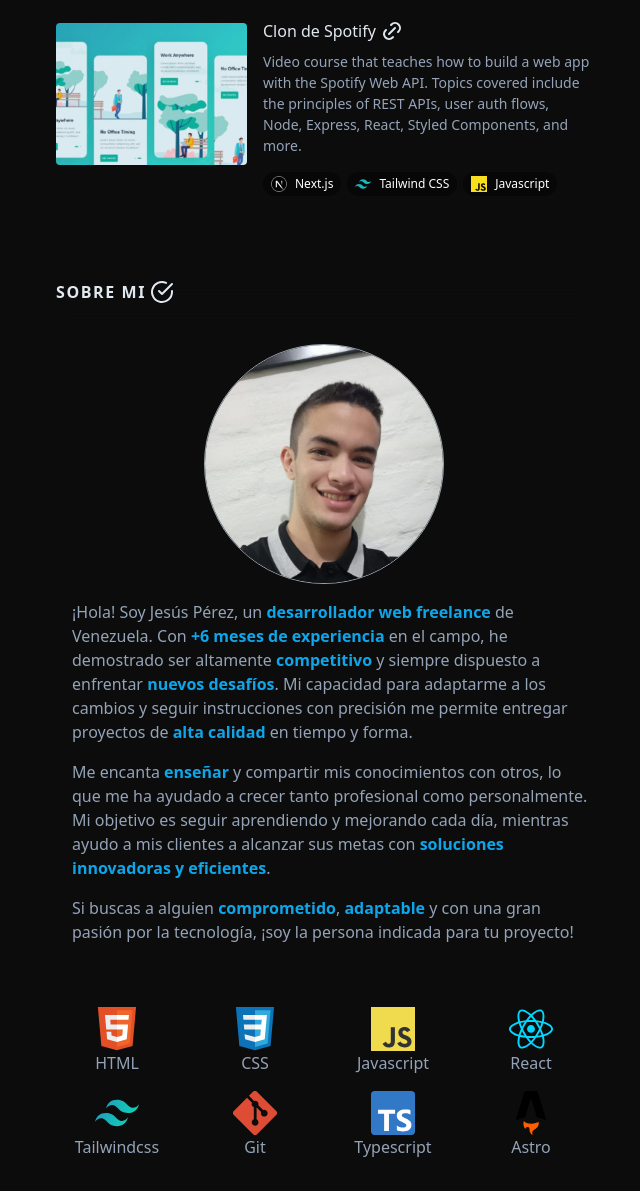
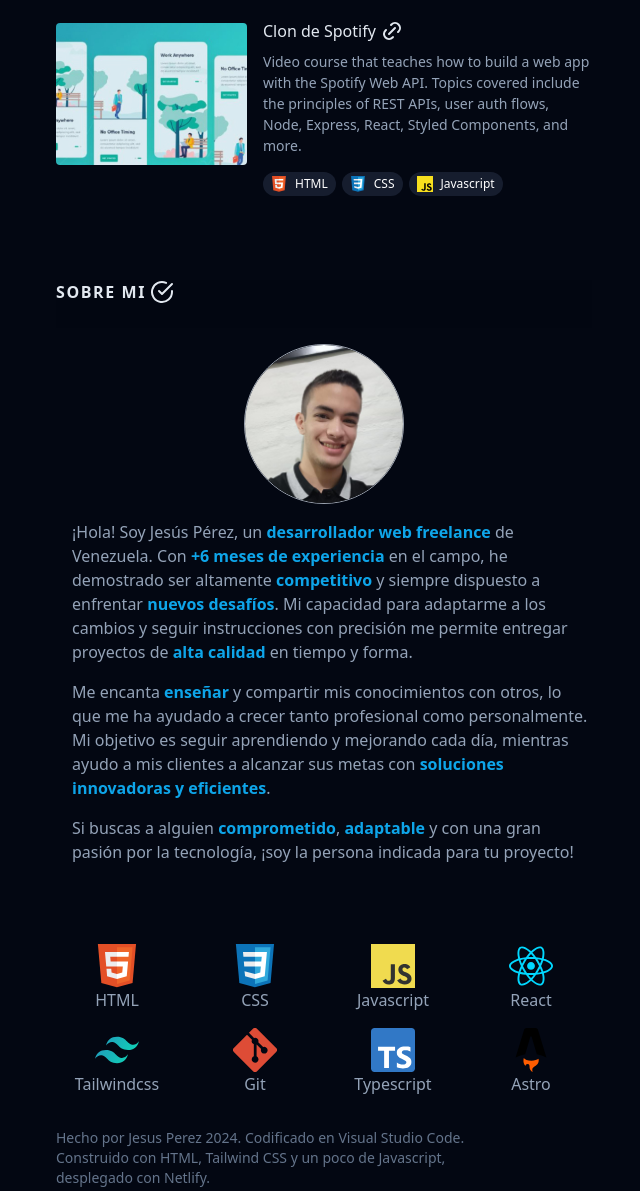
Before and after one commit to japa1509/portafolioJesus, a website built with Vite: page index.html in a window 1280 px wide. Shown: the part 1416-2607 px from the top of the page, without its empty margins (592-1232 px from the left). Built offline with nearby package versions, Linux system fonts and the light colour scheme; what tailwindcss-animated would draw is missing.

Commit message:
ajustando el diseño y eliminado codigo basura

```diff
--- a/index.html
+++ b/index.html
@@ -10,7 +10,7 @@
 </head>
 
 <body
-  class="bg-[#0C0C0C] scroll-smooth text-slate-400 mx-auto min-h-screen max-w-screen-xl px-6 py-12 font-sans md:px-12 md:py-20 lg:px-24 lg:py-0  ">
+  class="bg-gray-950 scroll-smooth text-slate-400 mx-auto min-h-screen max-w-screen-xl px-6 py-12 font-sans md:px-12 md:py-20 lg:px-24 lg:py-0  ">
   <div class="lg:flex lg:justify-between lg:gap-4">
     <!--Header-->
     <header class="lg:sticky lg:top-0 lg:flex lg:max-h-screen lg:w-1/2 lg:flex-col lg:justify-between lg:py-20">
@@ -60,7 +60,7 @@
           </li>
         </ul>
       </nav>
-      <!--Redes-Github, Linkedin, codepen, Mail-->
+      <!--Redes-Github, Linkedin, Mail-->
       <ul class="ml-1 mt-10 flex flex-wrap items-center gap-4">
         <li><a href="https://github.com/japa1509" target="_blank"
             class=" text-slate-400 hover:text-white  hover:border-sky-500   flex justify-center items-center gap-x-1 py-1  md:py-2 text-base md:px-4 hover:scale-105  transition-transform">
@@ -104,7 +104,7 @@
 
       <section id="experiencia" class="mb-16 scroll-mt-16 md:mb-24  lg:scroll-mt-24">
         <div
-        class="sticky top-0 z-20 -mx-6 mb-4 w-screen bg-[#0C0C0C]/75 px-6 pt-6 backdrop-blur md:-mx-12 md:px-12  lg:relative lg:top-auto lg:mx-auto lg:w-full lg:px-0 lg:py-0 lg:opacity-100 ">
+        class="sticky top-0 z-20 -mx-6 mb-4 w-screen bg-gray-950/75 px-6 pt-6 backdrop-blur md:-mx-12 md:px-12  lg:relative lg:top-auto lg:mx-auto lg:w-full lg:px-0 lg:py-0 lg:opacity-100 ">
         <h2 class="text-base font-bold uppercase text-slate-200 tracking-widest pb-6 gap-1 flex items-center">Experiencia <svg class="size-6" width="24" height="24" viewBox="0 0 24 24" stroke-width="2" stroke="currentColor" fill="none" stroke-linecap="round" stroke-linejoin="round"><path stroke="none" d="M0 0h24v24H0z" fill="none"></path><path d="M3 7m0 2a2 2 0 0 1 2 -2h14a2 2 0 0 1 2 2v9a2 2 0 0 1 -2 2h-14a2 2 0 0 1 -2 -2z"></path><path d="M8 7v-2a2 2 0 0 1 2 -2h4a2 2 0 0 1 2 2v2"></path><path d="M12 12l0 .01"></path><path d="M3 13a20 20 0 0 0 18 0"></path></svg></h2>
       </div>
         <ol class="relative border-s border-slate-200 ">
@@ -146,7 +146,7 @@
 
       <section id="proyectos"  class="mb-16 scroll-mt-16 md:mb-16  lg:scroll-mt-24">
         <div
-        class="sticky top-0 z-20 -mx-6 mb-4 w-screen bg-[#0C0C0C]/75 px-6 pt-6 backdrop-blur md:-mx-12 md:px-12  lg:relative lg:top-auto lg:mx-auto lg:w-full lg:px-0 lg:py-0 lg:opacity-100 ">
+        class="sticky top-0 z-20 -mx-6 mb-4 w-screen bg-gray-950/75 px-6 pt-6 backdrop-blur md:-mx-12 md:px-12  lg:relative lg:top-auto lg:mx-auto lg:w-full lg:px-0 lg:py-0 lg:opacity-100 ">
         <h2 class="text-base font-bold uppercase text-slate-200 tracking-widest pb-6 gap-1 flex items-center">Proyectos<svg class="size-6" xmlns="http://www.w3.org/2000/svg" width="24" height="24" viewBox="0 0 24 24" stroke-width="2" stroke="currentColor" fill="none" stroke-linecap="round" stroke-linejoin="round"><path stroke="none" d="M0 0h24v24H0z" fill="none"></path><path d="M7 8l-4 4l4 4"></path><path d="M17 8l4 4l-4 4"></path><path d="M14 4l-4 16"></path></svg></h2>
         </div>
         <div>
@@ -157,7 +157,7 @@
                 class="group  relative grid gap-4 pb-1 transition-all sm:grid-cols-8 sm:gap-8 md:gap-4 lg:hover:!opacity-100 lg:group-hover/list:opacity-50">
                 <!--Bg hover card del proyecto-->
                 <div
-                  class=" absolute -inset-x-4 -inset-y-4 z-0 hidden rounded-md transition motion-reduce:transition-none lg:-inset-x-6 lg:block lg:group-hover:bg-[#121315]/50 lg:group-hover:shadow-[inset_0_1px_0_0_rgba(148,163,184,0.1)] lg:group-hover:drop-shadow-lg">
+                  class=" absolute -inset-x-4 -inset-y-4 z-0 hidden rounded-md transition motion-reduce:transition-none lg:-inset-x-6 lg:block lg:group-hover:bg-[#1C2436]/50 lg:group-hover:shadow-[inset_0_1px_0_0_rgba(148,163,184,0.1)] lg:group-hover:drop-shadow-lg">
                 </div>
                 <!--Card del proyecto-->
                 <div class="z-10 sm:order-2 sm:col-span-6 lg:col-span-6 xl:col-span-5">
@@ -175,7 +175,7 @@
                   <!--Tecgnologias de los proyectos-->
                   <ul class="mt-2 flex flex-wrap">
                     <li class="mr-1.5 mt-2">
-                      <span class="flex gap-x-2 rounded-full text-xs bg-[#0404048b] text-white py-1 px-2 ">
+                      <span class="flex gap-x-2 rounded-full text-xs bg-[#1C2436]/80 text-white py-1 px-2 ">
                         <svg width="180" height="180" viewBox="0 0 180 180" fill="none"
                           xmlns="http://www.w3.org/2000/svg" class="size-4">
                           <mask id="mask0_408_139" style="mask-type:alpha" maskUnits="userSpaceOnUse" x="0" y="0"
@@ -205,7 +205,7 @@
                         Next.js</span>
                     </li>
                     <li class="mr-1.5 mt-2">
-                      <span class="flex gap-x-2 rounded-full text-xs bg-[#0404048b] text-white py-1 px-2 ">
+                      <span class="flex gap-x-2 rounded-full text-xs bg-[#1C2436]/80 text-white py-1 px-2 ">
                         <svg class="size-4" viewBox="0 0 256 154" width="44" height="44"
                           xmlns="http://www.w3.org/2000/svg" preserveAspectRatio="xMidYMid">
                           <defs>
@@ -220,7 +220,7 @@
                         </svg>Tailwind CSS</span>
                     </li>
                     <li class="mr-1.5 mt-2">
-                      <span class="flex gap-x-2 rounded-full text-xs bg-[#0404048b] text-white py-1 px-2 ">
+                      <span class="flex gap-x-2 rounded-full text-xs bg-[#1C2436]/80 text-white py-1 px-2 ">
                         <svg xmlns="http://www.w3.org/2000/svg" xmlns:xlink="http://www.w3.org/1999/xlink"
                           aria-hidden="true" role="img" class="size-4 iconify iconify--logos" width="32" height="32"
                           preserveAspectRatio="xMidYMid meet" viewBox="0 0 256 256">
@@ -242,7 +242,7 @@
                 class="group  relative grid gap-4 pb-1 transition-all sm:grid-cols-8 sm:gap-8 md:gap-4 lg:hover:!opacity-100 lg:group-hover/list:opacity-50">
                 <!--Bg hover de los de las card del proyecto-->
                 <div
-                  class=" absolute -inset-x-4 -inset-y-4 z-0 hidden rounded-md transition motion-reduce:transition-none lg:-inset-x-6 lg:block lg:group-hover:bg-[#121315]/50 lg:group-hover:shadow-[inset_0_1px_0_0_rgba(148,163,184,0.1)] lg:group-hover:drop-shadow-lg">
+                  class=" absolute -inset-x-4 -inset-y-4 z-0 hidden rounded-md transition motion-reduce:transition-none lg:-inset-x-6 lg:block lg:group-hover:bg-[#1C2436]/50 lg:group-hover:shadow-[inset_0_1px_0_0_rgba(148,163,184,0.1)] lg:group-hover:drop-shadow-lg">
                 </div>
                 <!--Card del proyecto-->
                 <div class="z-10 sm:order-2 sm:col-span-6 lg:col-span-6 xl:col-span-5">
@@ -259,7 +259,7 @@
                   <!--Tecgnologias de los proyectos-->
                   <ul class="mt-2 flex flex-wrap">
                     <li class="mr-1.5 mt-2">
-                      <span class="flex gap-x-2 rounded-full text-xs bg-[#0404048b] text-white py-1 px-2 ">
+                      <span class="flex gap-x-2 rounded-full text-xs bg-[#1C2436] text-white py-1 px-2 ">
                         <svg width="180" height="180" viewBox="0 0 180 180" fill="none"
                           xmlns="http://www.w3.org/2000/svg" class="size-4">
                           <mask id="mask0_408_139" style="mask-type:alpha" maskUnits="userSpaceOnUse" x="0" y="0"
@@ -289,7 +289,7 @@
                         Next.js</span>
                     </li>
                     <li class="mr-1.5 mt-2">
-                      <span class="flex gap-x-2 rounded-full text-xs bg-[#0404048b] text-white py-1 px-2 ">
+                      <span class="flex gap-x-2 rounded-full text-xs bg-[#1C2436] text-white py-1 px-2 ">
                         <svg class="size-4" viewBox="0 0 256 154" width="44" height="44"
                           xmlns="http://www.w3.org/2000/svg" preserveAspectRatio="xMidYMid">
                           <defs>
@@ -304,7 +304,7 @@
                         </svg>Tailwind CSS</span>
                     </li>
                     <li class="mr-1.5 mt-2">
-                      <span class="flex gap-x-2 rounded-full text-xs bg-[#0404048b] text-white py-1 px-2 ">
+                      <span class="flex gap-x-2 rounded-full text-xs bg-[#1C2436]/80 text-white py-1 px-2 ">
                         <svg xmlns="http://www.w3.org/2000/svg" xmlns:xlink="http://www.w3.org/1999/xlink"
                           aria-hidden="true" role="img" class="size-4 iconify iconify--logos" width="32" height="32"
                           preserveAspectRatio="xMidYMid meet" viewBox="0 0 256 256">
@@ -326,7 +326,7 @@
                 class="group relative grid gap-4 pb-1 transition-all sm:grid-cols-8 sm:gap-8 md:gap-4 lg:hover:!opacity-100 lg:group-hover/list:opacity-50">
                 <!--Bg hover card del proyecto-->
                 <div
-                  class="absolute -inset-x-4 -inset-y-4 z-0 hidden rounded-md transition motion-reduce:transition-none lg:-inset-x-6 lg:block lg:group-hover:bg-[#121315]/50 lg:group-hover:shadow-[inset_0_1px_0_0_rgba(148,163,184,0.1)] lg:group-hover:drop-shadow-lg">
+                  class="absolute -inset-x-4 -inset-y-4 z-0 hidden rounded-md transition motion-reduce:transition-none lg:-inset-x-6 lg:block lg:group-hover:bg-[#1C2436]/50 lg:group-hover:shadow-[inset_0_1px_0_0_rgba(148,163,184,0.1)] lg:group-hover:drop-shadow-lg">
                 </div>
                 <!--Card del proyectos-->
                 <div class="z-10 sm:order-2 sm:col-span-6 lg:col-span-6 xl:col-span-5">
@@ -343,7 +343,7 @@
                   <!--Tecgnologias de los proyectos-->
                   <ul class="mt-2 flex flex-wrap">
                     <li class="mr-1.5 mt-2">
-                      <span class="flex gap-x-2 rounded-full text-xs bg-[#0404048b] text-white py-1 px-2 ">
+                      <span class="flex gap-x-2 rounded-full text-xs bg-[#1C2436]/80 text-white py-1 px-2 ">
                         <svg width="180" height="180" viewBox="0 0 180 180" fill="none"
                           xmlns="http://www.w3.org/2000/svg" class="size-4">
                           <mask id="mask0_408_139" style="mask-type:alpha" maskUnits="userSpaceOnUse" x="0" y="0"
@@ -373,7 +373,7 @@
                         Next.js</span>
                     </li>
                     <li class="mr-1.5 mt-2">
-                      <span class="flex gap-x-2 rounded-full text-xs bg-[#0404048b] text-white py-1 px-2 ">
+                      <span class="flex gap-x-2 rounded-full text-xs bg-[#1C2436]/80 text-white py-1 px-2 ">
                         <svg class="size-4" viewBox="0 0 256 154" width="44" height="44"
                           xmlns="http://www.w3.org/2000/svg" preserveAspectRatio="xMidYMid">
                           <defs>
@@ -388,7 +388,7 @@
                         </svg>Tailwind CSS</span>
                     </li>
                     <li class="mr-1.5 mt-2">
-                      <span class="flex gap-x-2 rounded-full text-xs bg-[#0404048b] text-white py-1 px-2 ">
+                      <span class="flex gap-x-2 rounded-full text-xs bg-[#1C2436]/80 text-white py-1 px-2 ">
                         <svg xmlns="http://www.w3.org/2000/svg" xmlns:xlink="http://www.w3.org/1999/xlink"
                           aria-hidden="true" role="img" class="size-4 iconify iconify--logos" width="32" height="32"
                           preserveAspectRatio="xMidYMid meet" viewBox="0 0 256 256">
@@ -410,7 +410,7 @@
                 class="group relative grid gap-4 pb-1 transition-all sm:grid-cols-8 sm:gap-8 md:gap-4 lg:hover:!opacity-100 lg:group-hover/list:opacity-50">
                 <!--Bg hover card del proyecto-->
                 <div
-                  class="absolute -inset-x-4 -inset-y-4 z-0 hidden rounded-md transition motion-reduce:transition-none lg:-inset-x-6 lg:block lg:group-hover:bg-[#121315]/50 lg:group-hover:shadow-[inset_0_1px_0_0_rgba(148,163,184,0.1)] lg:group-hover:drop-shadow-lg">
+                  class="absolute -inset-x-4 -inset-y-4 z-0 hidden rounded-md transition motion-reduce:transition-none lg:-inset-x-6 lg:block lg:group-hover:bg-[#1C2436]/50 lg:group-hover:shadow-[inset_0_1px_0_0_rgba(148,163,184,0.1)] lg:group-hover:drop-shadow-lg">
                 </div>
                 <!--Card del proyecto-->
                 <div class="z-10 sm:order-2 sm:col-span-6 lg:col-span-6 xl:col-span-5">
@@ -427,52 +427,26 @@
                   <!--Tecgnologias de los proyectos-->
                   <ul class="mt-2 flex flex-wrap">
                     <li class="mr-1.5 mt-2">
-                      <span class="flex gap-x-2 rounded-full text-xs bg-[#0404048b] text-white py-1 px-2 ">
-                        <svg width="180" height="180" viewBox="0 0 180 180" fill="none"
-                          xmlns="http://www.w3.org/2000/svg" class="size-4">
-                          <mask id="mask0_408_139" style="mask-type:alpha" maskUnits="userSpaceOnUse" x="0" y="0"
-                            width="180" height="180">
-                            <circle cx="90" cy="90" r="90" fill="black" />
-                          </mask>
-                          <g mask="url(#mask0_408_139)">
-                            <circle cx="90" cy="90" r="87" fill="black" stroke="white" stroke-width="6" />
-                            <path
-                              d="M149.508 157.52L69.142 54H54V125.97H66.1136V69.3836L139.999 164.845C143.333 162.614 146.509 160.165 149.508 157.52Z"
-                              fill="url(#paint0_linear_408_139)" />
-                            <rect x="115" y="54" width="12" height="72" fill="url(#paint1_linear_408_139)" />
-                          </g>
-                          <defs>
-                            <linearGradient id="paint0_linear_408_139" x1="109" y1="116.5" x2="144.5" y2="160.5"
-                              gradientUnits="userSpaceOnUse">
-                              <stop stop-color="white" />
-                              <stop offset="1" stop-color="white" stop-opacity="0" />
-                            </linearGradient>
-                            <linearGradient id="paint1_linear_408_139" x1="121" y1="54" x2="120.799" y2="106.875"
-                              gradientUnits="userSpaceOnUse">
-                              <stop stop-color="white" />
-                              <stop offset="1" stop-color="white" stop-opacity="0" />
-                            </linearGradient>
-                          </defs>
+                      <span class="flex gap-x-2 rounded-full text-xs bg-[#1C2436]/80 text-white py-1 px-2 ">
+                        <svg class="size-4" viewBox="0 0 452 520" width="44" height="44">
+                          <path fill="#e34f26" d="M41 460L0 0h451l-41 460-185 52" />
+                          <path fill="#ef652a" d="M226 472l149-41 35-394H226" />
+                          <path fill="#ecedee" d="M226 208h-75l-5-58h80V94H84l15 171h127zm0 147l-64-17-4-45h-56l7 89 117 32z"/>
+                          <path fill="#fff" d="M226 265h69l-7 73-62 17v59l115-32 16-174H226zm0-171v56h136l5-56z"/>
                         </svg>
-                        Next.js</span>
+                        HTML</span>
                     </li>
                     <li class="mr-1.5 mt-2">
-                      <span class="flex gap-x-2 rounded-full text-xs bg-[#0404048b] text-white py-1 px-2 ">
-                        <svg class="size-4" viewBox="0 0 256 154" width="44" height="44"
-                          xmlns="http://www.w3.org/2000/svg" preserveAspectRatio="xMidYMid">
-                          <defs>
-                            <linearGradient x1="-2.778%" y1="32%" x2="100%" y2="67.556%" id="gradient">
-                              <stop stop-color="#2298BD" offset="0%"></stop>
-                              <stop stop-color="#0ED7B5" offset="100%"></stop>
-                            </linearGradient>
-                          </defs>
-                          <path
-                            d="M128 0C93.867 0 72.533 17.067 64 51.2 76.8 34.133 91.733 27.733 108.8 32c9.737 2.434 16.697 9.499 24.401 17.318C145.751 62.057 160.275 76.8 192 76.8c34.133 0 55.467-17.067 64-51.2-12.8 17.067-27.733 23.467-44.8 19.2-9.737-2.434-16.697-9.499-24.401-17.318C174.249 14.743 159.725 0 128 0ZM64 76.8C29.867 76.8 8.533 93.867 0 128c12.8-17.067 27.733-23.467 44.8-19.2 9.737 2.434 16.697 9.499 24.401 17.318C81.751 138.857 96.275 153.6 128 153.6c34.133 0 55.467-17.067 64-51.2-12.8 17.067-27.733 23.467-44.8 19.2-9.737-2.434-16.697-9.499-24.401-17.318C110.249 91.543 95.725 76.8 64 76.8Z"
-                            fill="url(#gradient)"></path>
-                        </svg>Tailwind CSS</span>
+                      <span class="flex gap-x-2 rounded-full text-xs bg-[#1C2436]/80 text-white py-1 px-2 ">
+                        <svg class="size-4" viewBox="0 0 452 520" width="44" height="44">
+                          <path fill="#0c73b8" d="M41 460L0 0h451l-41 460-185 52"/>
+                          <path fill="#30a9dc" d="M226 472l149-41 35-394H226"/>
+                          <path fill="#ecedee" d="M226 208H94l5 57h127zm0-114H84l5 56h137zm0 261l-124-33 7 60 117 32z"/>
+                          <path fill="#fff" d="M226 265h69l-7 73-62 17v59l115-32 26-288H226v56h80l-6 58h-74z"/>
+                        </svg>CSS</span>
                     </li>
                     <li class="mr-1.5 mt-2">
-                      <span class="flex gap-x-2 rounded-full text-xs bg-[#0404048b] text-white py-1 px-2 ">
+                      <span class="flex gap-x-2 rounded-full text-xs bg-[#1C2436]/80 text-white py-1 px-2 ">
                         <svg xmlns="http://www.w3.org/2000/svg" xmlns:xlink="http://www.w3.org/1999/xlink"
                           aria-hidden="true" role="img" class="size-4 iconify iconify--logos" width="32" height="32"
                           preserveAspectRatio="xMidYMid meet" viewBox="0 0 256 256">
@@ -493,15 +467,15 @@
       </section>
        <!--About-->
 
-       <section id="sobreMi" class="py-4 lg:mb-12 mb-8 mx-auto max-w-7xl   ">
+       <section id="sobreMi" class="py-4 lg:mb-12 mb-2 mx-auto max-w-7xl   ">
         <div
-        class="sticky top-0 z-20 -mx-6 mb-4 w-screen bg-[#0C0C0C]/75 px-6 pt-6 backdrop-blur md:-mx-12 md:px-12  lg:relative lg:top-auto lg:mx-auto lg:w-full lg:px-0 lg:py-0 lg:opacity-100 ">
+        class="sticky top-0 z-20 -mx-6 mb-4 w-screen bg-gray-950/75 px-6 pt-6 backdrop-blur md:-mx-12 md:px-12  lg:relative lg:top-auto lg:mx-auto lg:w-full lg:px-0 lg:py-0 lg:opacity-100 ">
         <h2 class="text-base font-bold uppercase text-slate-200 tracking-widest pb-6 gap-1 flex items-center">Sobre mi <svg width="1em" height="1em" viewBox="0 0 24 24" data-icon="lucide:circle-check-big" class="size-6">  <symbol id="ai:lucide:circle-check-big"><g fill="none" stroke="currentColor" stroke-linecap="round" stroke-linejoin="round" stroke-width="2"><path d="M22 11.08V12a10 10 0 1 1-5.93-9.14"></path><path d="m9 11l3 3L22 4"></path></g></symbol><use xlink:href="#ai:lucide:circle-check-big"></use>  </svg></h2>
       </div>
         <div class="lg:flex-col md:flex items-center">
 
           <img src="/src/img/Perfil In Gh.jpg" alt=""
-            class="mx-auto rounded-full border border-gray-400 mt-4 lg:mt-0 md:size-60 size-60 mb-4">
+            class="mx-auto rounded-full border border-gray-400 mt-4 lg:mt-0 md:size-40 size-40 mb-4">
           <div class="md:pl-4 ">
             <p class="mb-4 leading-normal">¡Hola! Soy Jesús Pérez, un <span class="text-sky-500 font-semibold">desarrollador web freelance </span> de Venezuela. Con <span class="text-sky-500 font-semibold">+6 meses de experiencia</span> en el campo, he demostrado ser altamente <span class="text-sky-500 font-semibold">competitivo</span> y siempre dispuesto a enfrentar <span class="text-sky-500 font-semibold">nuevos desafíos</span>. Mi capacidad para adaptarme a los cambios y seguir instrucciones con precisión me permite entregar proyectos de <span class="text-sky-500 font-semibold">alta calidad</span> en tiempo y forma.</p>
             <p class="mb-4 leading-normal">Me encanta <span class="text-sky-500 font-semibold">enseñar</span> y compartir mis conocimientos con otros, lo que me ha ayudado a crecer tanto profesional como personalmente. Mi objetivo es seguir aprendiendo y mejorando cada día, mientras ayudo a mis clientes a alcanzar sus metas con <span class="text-sky-500 font-semibold">soluciones innovadoras y eficientes</span>.</p>
@@ -513,41 +487,37 @@
       </section>
 
       <!--Habilidades-->
-      <!-- <div
-        class="sticky top-0 z-20 -mx-6 mb-4 w-screen bg-[#0C0C0C]/75 px-6 pt-6 backdrop-blur md:-mx-12 md:px-12  lg:relative lg:top-auto lg:mx-auto lg:w-full lg:px-0 lg:py-0 lg:opacity-100 ">
-        <h2 class="text-base font-bold uppercase text-slate-200 tracking-widest pb-6 gap-1 flex items-center">Habilidades <svg width="1em" height="1em" viewBox="0 0 24 24" data-icon="lucide:swords" class="size-6">  <symbol id="ai:lucide:swords"><path fill="none" stroke="currentColor" stroke-linecap="round" stroke-linejoin="round" stroke-width="2" d="M14.5 17.5L3 6V3h3l11.5 11.5M13 19l6-6m-3 3l4 4m-1 1l2-2M14.5 6.5L18 3h3v3l-3.5 3.5M5 14l4 4m-2-1l-3 3m-1-1l2 2"></path></symbol><use xlink:href="#ai:lucide:swords"></use>  </svg></h2>
-      </div> -->
       <section class="mb-8">
         <ul class="display grid grid-cols-4 gap-4">
-          <li class="flex flex-col justify-center items-center animate-bounce animate-duration-[2000ms] animate-ease-linear animate-normal hover:drop-shadow-[0_0_1em_#0c73b8]">
+          <li class="flex flex-col justify-center items-center  hover:drop-shadow-[0_0_1em_#0c73b8]">
             <img src="/src/icons/html.svg" alt="">
             <span>HTML</span>
           </li>
-          <li class="flex flex-col justify-center items-center animate-bounce animate-duration-[2000ms] animate-ease-linear animate-normal hover:drop-shadow-[0_0_1em_#0c73b8]">
+          <li class="flex flex-col justify-center items-center  hover:drop-shadow-[0_0_1em_#0c73b8]">
             <img src="/src/icons/css3.svg" alt="">
             <span>CSS</span>
           </li>
-          <li class="flex flex-col justify-center items-center animate-bounce animate-duration-[2000ms] animate-ease-linear animate-normal hover:drop-shadow-[0_0_1em_#0c73b8]">
+          <li class="flex flex-col justify-center items-center  hover:drop-shadow-[0_0_1em_#0c73b8]">
             <img src="/src/icons/javascript.svg" alt="">
             <span>Javascript</span>
           </li>
-          <li class="flex flex-col justify-center items-center animate-bounce animate-duration-[2000ms] animate-ease-linear animate-normal hover:drop-shadow-[0_0_1em_#0c73b8] ">
+          <li class="flex flex-col justify-center items-center  hover:drop-shadow-[0_0_1em_#0c73b8] ">
             <img src="/src/icons/react.svg" alt="">
             <span>React</span>
           </li>
-          <li class="flex flex-col justify-center items-center animate-bounce animate-duration-[2000ms] animate-ease-linear animate-normal hover:drop-shadow-[0_0_1em_#0c73b8] ">
+          <li class="flex flex-col justify-center items-center  hover:drop-shadow-[0_0_1em_#0c73b8] ">
             <img src="/src/icons/tailwind.svg" alt="">
             <span>Tailwindcss</span>
           </li>
-          <li class="flex flex-col justify-center items-center animate-bounce animate-duration-[2000ms] animate-ease-linear animate-normal hover:drop-shadow-[0_0_1em_#0c73b8] ">
+          <li class="flex flex-col justify-center items-center  hover:drop-shadow-[0_0_1em_#0c73b8] ">
             <img src="/src/icons/git.svg" alt="">
             <span>Git</span>
           </li>
-          <li class="flex flex-col justify-center items-center animate-bounce animate-duration-[2000ms] animate-ease-linear animate-normal hover:drop-shadow-[0_0_1em_#0c73b8] ">
+          <li class="flex flex-col justify-center items-center  hover:drop-shadow-[0_0_1em_#0c73b8] ">
             <img src="/src/icons/typescript.svg" alt="">
             <span>Typescript</span>
           </li>
-          <li class="flex flex-col justify-center items-center animate-bounce animate-duration-[2000ms] animate-ease-linear animate-normal hover:drop-shadow-[0_0_1em_#0c73b8] ">
+          <li class="flex flex-col justify-center items-center  hover:drop-shadow-[0_0_1em_#0c73b8] ">
             <img src="/src/icons/Astro_light.svg" alt="">
             <span>Astro</span>
           </li>
```
